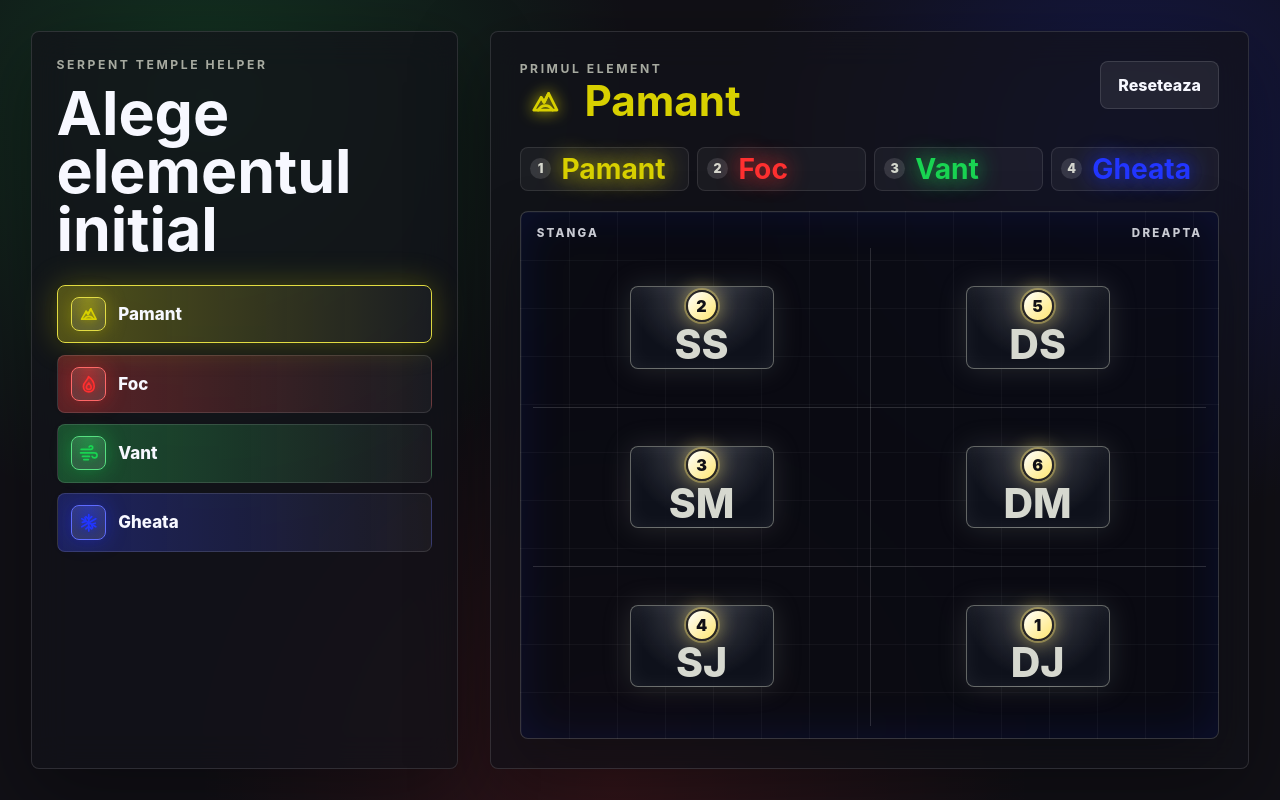
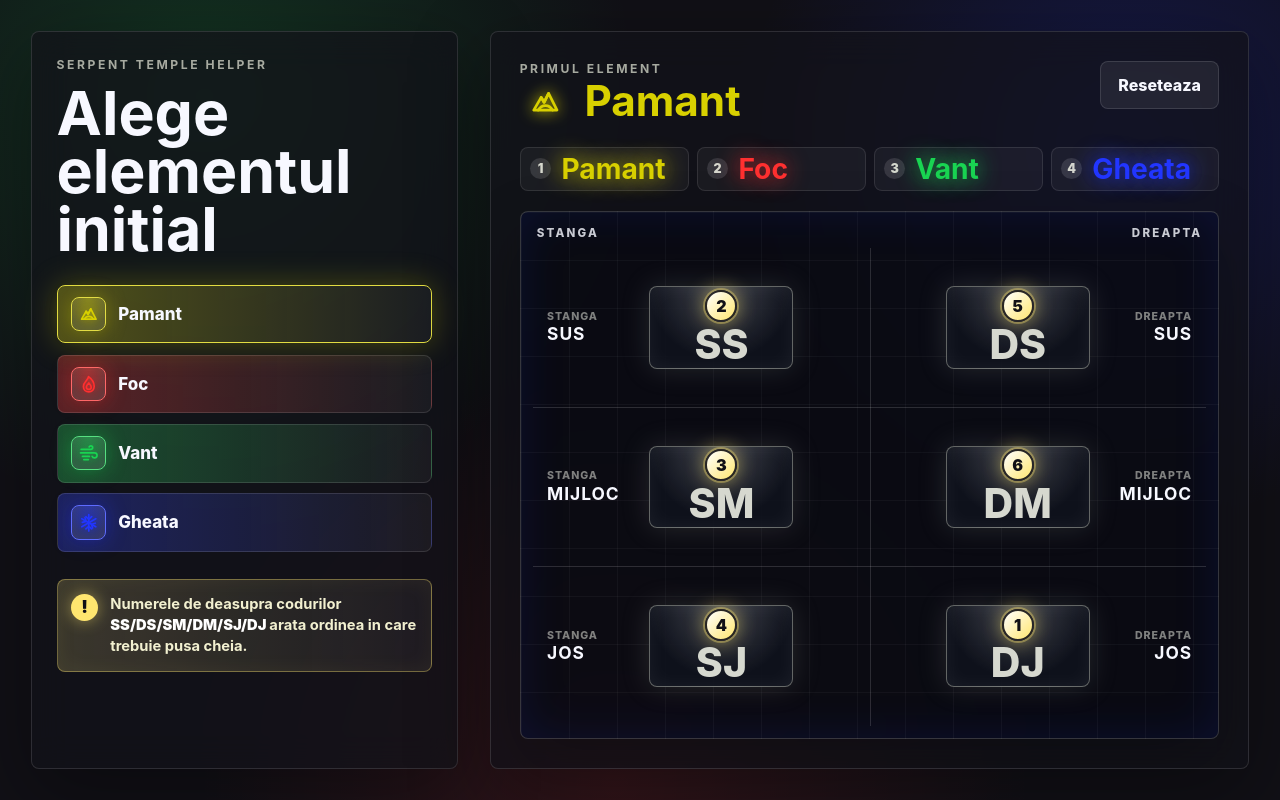
Before and after one commit to snkdarian/SerpentTempleHelper, an Angular app: page / in a window 1280 px wide. Both pictures are taken after a click on the button "Pamant". Built offline with nearby package versions, Linux system fonts and the light colour scheme.

Commit message:
Improve board position guidance

```diff
--- a/angular.json
+++ b/angular.json
@@ -2,7 +2,8 @@
   "$schema": "./node_modules/@angular/cli/lib/config/schema.json",
   "version": 1,
   "cli": {
-    "packageManager": "npm"
+    "packageManager": "npm",
+    "analytics": false
   },
   "newProjectRoot": "projects",
   "projects": {
--- a/src/app/app.css
+++ b/src/app/app.css
@@ -78,6 +78,46 @@ h2 {
 .element-grid {
   display: grid;
   gap: 0.65rem;
+}
+
+.info-callout {
+  display: flex;
+  align-items: flex-start;
+  gap: 0.75rem;
+  padding: 0.85rem;
+  border: 1px solid rgba(255, 230, 111, 0.38);
+  border-radius: 8px;
+  background:
+    linear-gradient(90deg, rgba(255, 230, 111, 0.14), transparent),
+    rgba(255, 255, 255, 0.045);
+  box-shadow: inset 0 0 1.4rem rgba(255, 230, 111, 0.06);
+}
+
+.info-icon {
+  display: grid;
+  place-items: center;
+  width: 1.7rem;
+  height: 1.7rem;
+  flex: 0 0 auto;
+  border-radius: 999px;
+  background: #ffe66f;
+  color: #111016;
+  font-size: 1.1rem;
+  font-weight: 950;
+  line-height: 1;
+  box-shadow: 0 0 1rem rgba(255, 230, 111, 0.48);
+}
+
+.info-callout p {
+  color: #f2f0d0;
+  font-size: clamp(0.78rem, 1.2vw, 0.92rem);
+  font-weight: 650;
+  line-height: 1.45;
+}
+
+.info-callout strong {
+  color: #ffffff;
+  font-weight: 900;
 }
 
 .element-button,
@@ -316,13 +356,58 @@ h2 {
   top: calc(2.25rem + (((100% - 3.05rem) / 3) * 2));
 }
 
+.board-slot {
+  z-index: 1;
+  display: flex;
+  align-items: center;
+  gap: clamp(0.55rem, 1.4vw, 1rem);
+  align-self: center;
+  width: 100%;
+  padding-inline: clamp(0.35rem, 1.2vw, 0.85rem);
+}
+
+.board-slot.left-side {
+  justify-self: start;
+  justify-content: flex-start;
+}
+
+.board-slot.right-side {
+  justify-self: end;
+  justify-content: flex-end;
+}
+
+.board-slot.right-side .marker-label {
+  order: 2;
+  text-align: right;
+}
+
+.marker-label {
+  display: grid;
+  gap: 0.18rem;
+  min-width: clamp(4rem, 7vw, 5.4rem);
+  color: #d6d8cf;
+  font-size: clamp(0.72rem, 1.3vw, 0.92rem);
+  font-weight: 800;
+  letter-spacing: 0.06rem;
+  line-height: 1;
+  text-transform: uppercase;
+}
+
+.marker-label span {
+  color: rgba(214, 216, 207, 0.58);
+  font-size: 0.72em;
+}
+
+.marker-label strong {
+  color: #f7f8ff;
+  font-size: 1.18em;
+}
+
 .board-marker {
-  z-index: 1;
   display: grid;
   place-items: center;
-  align-self: center;
-  justify-self: center;
   width: min(9rem, 72%);
+  min-width: 5.5rem;
   aspect-ratio: 1.75;
   border: 1px solid rgba(167, 170, 160, 0.56);
   border-radius: 8px;
@@ -428,6 +513,11 @@ h2 {
   }
 
   .board-marker {
-    width: min(7.2rem, 82%);
+    width: min(7.2rem, 58%);
+    min-width: 4.7rem;
+  }
+
+  .marker-label {
+    min-width: 3.5rem;
   }
 }
--- a/src/app/app.html
+++ b/src/app/app.html
@@ -57,6 +57,14 @@
         </button>
       }
     </div>
+
+    <aside class="info-callout" aria-label="Informatii despre ordinea cheilor">
+      <span class="info-icon" aria-hidden="true">!</span>
+      <p>
+        Numerele de deasupra codurilor <strong>SS/DS/SM/DM/SJ/DJ </strong> arata ordinea in care
+        trebuie pusa cheia.
+      </p>
+    </aside>
   </section>
 
   <section class="sequence-panel" aria-live="polite">
@@ -132,12 +140,21 @@
 
         @for (marker of boardMarkers(); track marker.code) {
           <div
-            class="board-marker"
+            class="board-slot"
+            [class.left-side]="marker.column === 1"
+            [class.right-side]="marker.column === 2"
             [style.grid-column]="marker.column"
             [style.grid-row]="marker.row"
           >
-            <span class="marker-order">{{ marker.order }}</span>
-            <span class="marker-code">{{ marker.code }}</span>
+            <div class="marker-label">
+              <span>{{ marker.sideLabel }}</span>
+              <strong>{{ marker.levelLabel }}</strong>
+            </div>
+
+            <div class="board-marker">
+              <span class="marker-order">{{ marker.order }}</span>
+              <span class="marker-code">{{ marker.code }}</span>
+            </div>
           </div>
         }
       </div>
--- a/src/app/app.ts
+++ b/src/app/app.ts
@@ -19,6 +19,8 @@ type SymbolPosition = {
   code: SymbolCode;
   column: 1 | 2;
   row: 1 | 2 | 3;
+  sideLabel: 'Stanga' | 'Dreapta';
+  levelLabel: 'Sus' | 'Mijloc' | 'Jos';
 };
 
 const STORAGE_KEY = 'serpent-temple-session';
@@ -50,12 +52,12 @@ const ROUTES: Record<ElementKey, TempleRoute> = {
 };
 
 const SYMBOL_POSITIONS: Record<SymbolCode, SymbolPosition> = {
-  ss: { code: 'ss', column: 1, row: 1 },
-  sm: { code: 'sm', column: 1, row: 2 },
-  sj: { code: 'sj', column: 1, row: 3 },
-  ds: { code: 'ds', column: 2, row: 1 },
-  dm: { code: 'dm', column: 2, row: 2 },
-  dj: { code: 'dj', column: 2, row: 3 },
+  ss: { code: 'ss', column: 1, row: 1, sideLabel: 'Stanga', levelLabel: 'Sus' },
+  sm: { code: 'sm', column: 1, row: 2, sideLabel: 'Stanga', levelLabel: 'Mijloc' },
+  sj: { code: 'sj', column: 1, row: 3, sideLabel: 'Stanga', levelLabel: 'Jos' },
+  ds: { code: 'ds', column: 2, row: 1, sideLabel: 'Dreapta', levelLabel: 'Sus' },
+  dm: { code: 'dm', column: 2, row: 2, sideLabel: 'Dreapta', levelLabel: 'Mijloc' },
+  dj: { code: 'dj', column: 2, row: 3, sideLabel: 'Dreapta', levelLabel: 'Jos' },
 };
 
 type SavedSession = {
```
Also changed, not shown: 1 other file (tests, documents, lock files or other folders).
